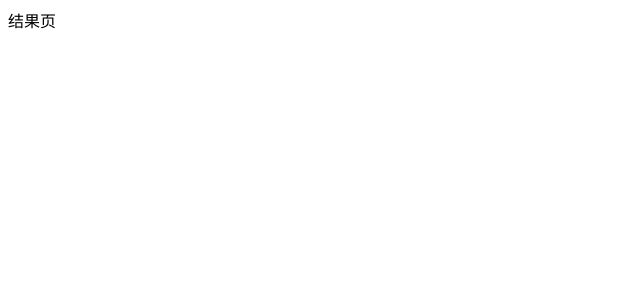
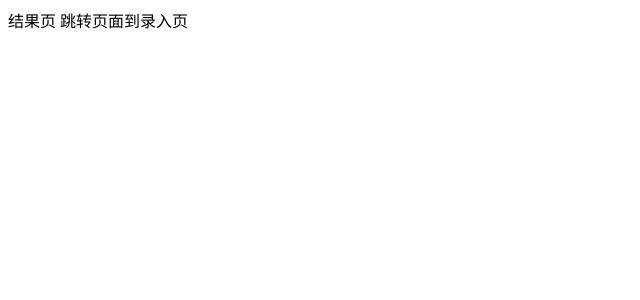
Before and after one commit to zhouxiaobai-git/vue-demo-1, a Vue app: page /#/output in a window 1280 px wide. Shown: the top 300 px of the page, without its empty margins (0-640 px from the left). Built offline with nearby package versions, Linux system fonts and the light colour scheme.

Commit message:
修改结果页

```diff
--- a/src/pages/outputPage.vue
+++ b/src/pages/outputPage.vue
@@ -1,3 +1,5 @@
 <template>
-    <div>结果页</div>
+    <div>结果页
+        <span @click="$router.push({ path: '/input' })">跳转页面到录入页</span>
+    </div>
 </template>
```
